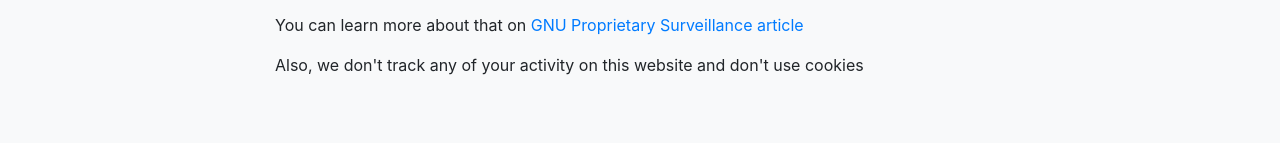
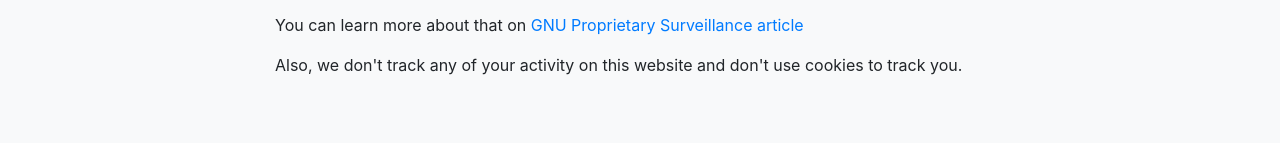
Before and after one commit to LgHS/ethicalprogrammer-website, a website: page index.html in a window 1280 px wide. Shown: the part 1040-1183 px from the top of the page. Drawn offline with nearby package versions, Linux system fonts and the light colour scheme; a web font is replaced by a local one.

Commit message:
precision

```diff
--- a/index.html
+++ b/index.html
@@ -81,7 +81,7 @@
 			<h2>Why no social butttons ?</h2>
             <p class="lead">Websites uses those kind of social features to track you so we've decided to not include them. Anyway, if you want to share this page, do it, we'll be pleased to</p>
 			<p>You can learn more about that on <a href="https://www.gnu.org/proprietary/proprietary-surveillance.en.html">GNU Proprietary Surveillance article</a>
-			<p>Also, we don't track any of your activity on this website and don't use cookies</p>
+			<p>Also, we don't track any of your activity on this website and don't use cookies to track you.</p>
           </div>
         </div>
       </div>
```
